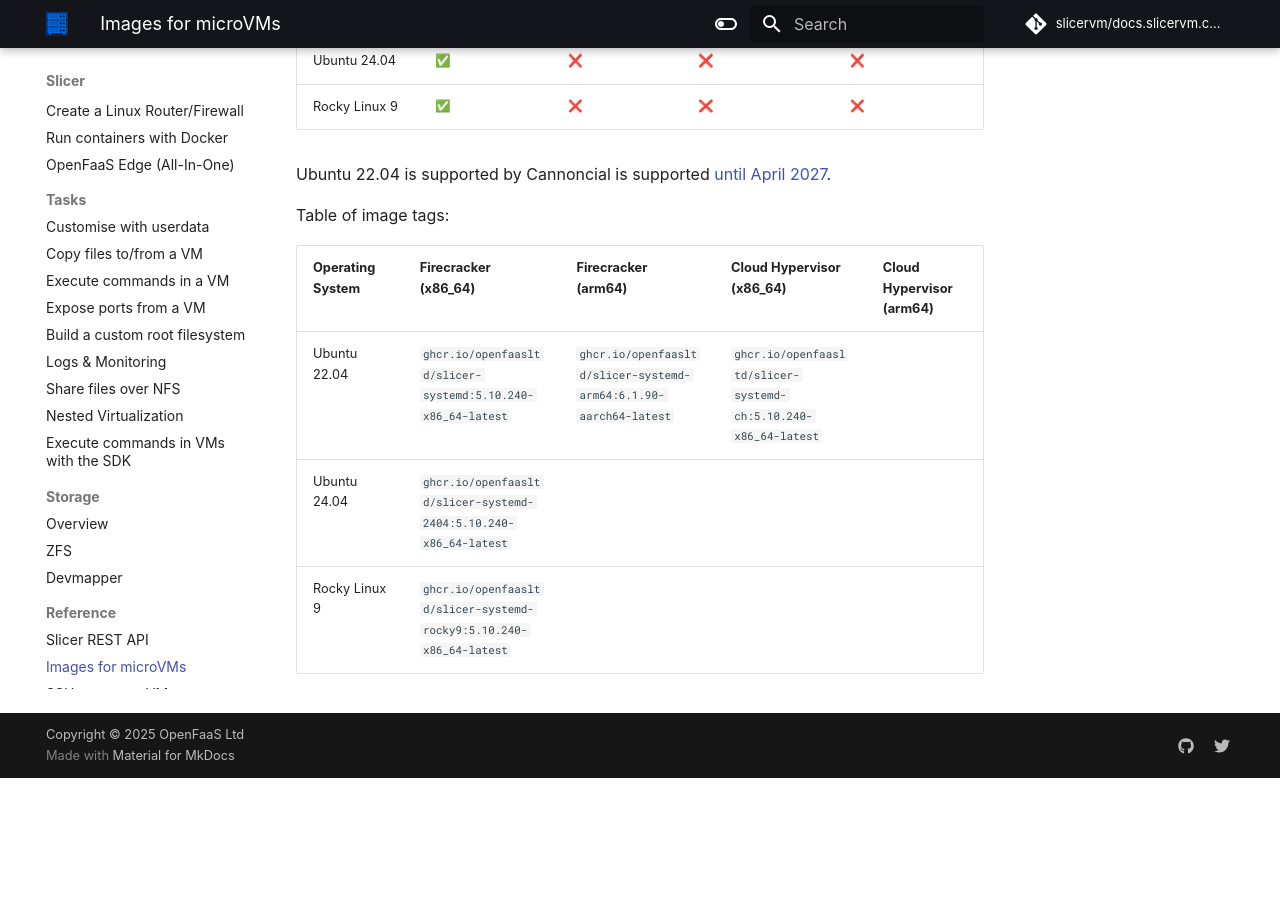
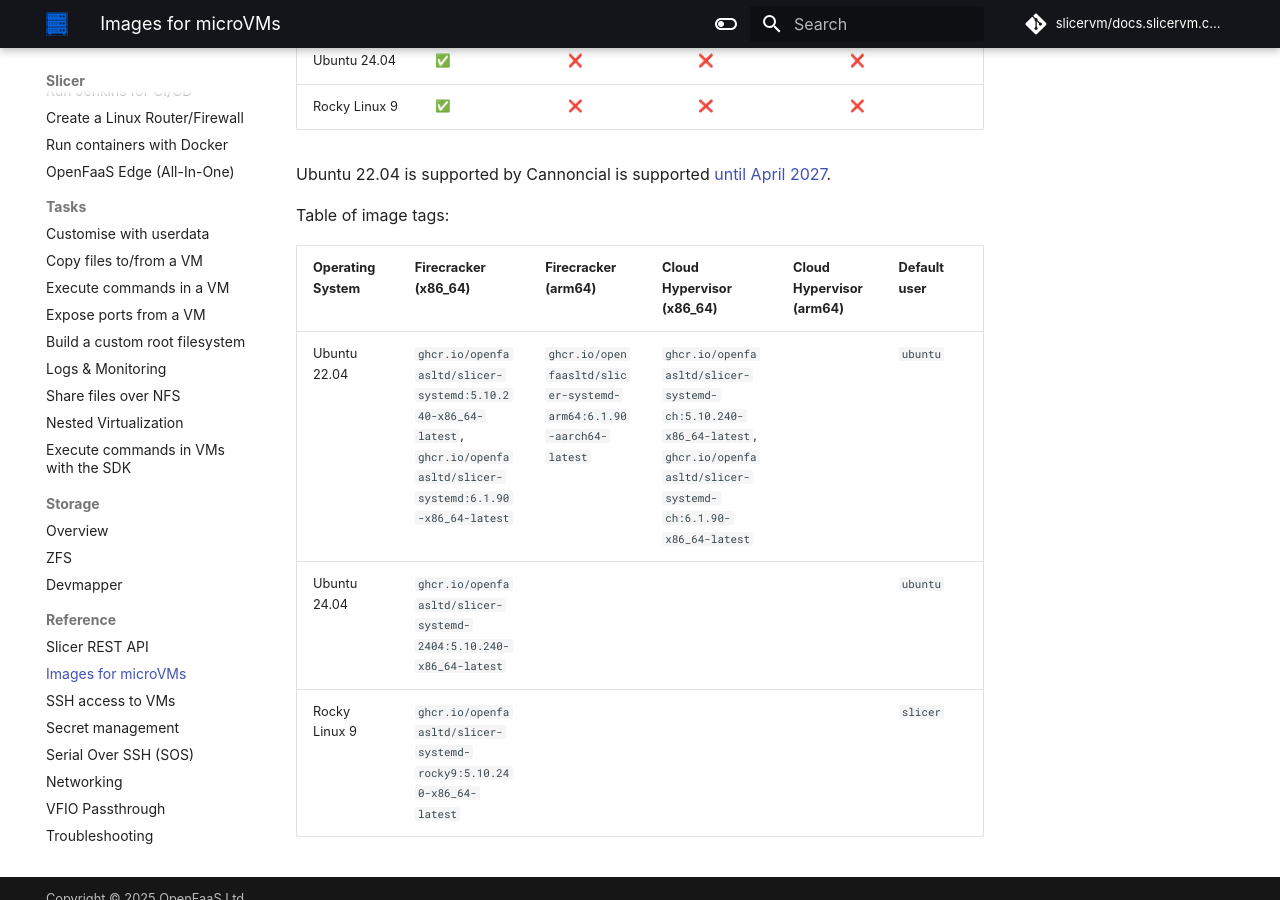
Before and after one commit to slicervm/docs.slicervm.com, an MkDocs documentation site: the page built from docs/reference/images.md, in a window 1280 px wide and 900 px high, scrolled down 563 px. Built offline with MkDocs 1.6.1 and Material for MkDocs 9.7.7, drawn with Linux system fonts in a browser that asks for light colours; emoji names are drawn with the system emoji font; some web fonts are replaced; comment, search, counter and statistics services are not loaded; before the commit the page ends 1341 px from its top, so only the background shows below that.

Commit message:
Updates for default username for rocky9
Signed-off-by: Alex Ellis (OpenFaaS Ltd) <alexellis2@gmail.com>

```diff
--- a/docs/reference/images.md
+++ b/docs/reference/images.md
@@ -20,8 +20,8 @@
 
 Table of image tags:
 
-| Operating System | Firecracker (x86_64) | Firecracker (arm64) | Cloud Hypervisor (x86_64) | Cloud Hypervisor (arm64) |
-| ------------------ | ------------------------------------------------------------------- | ------------------------------------------------------------------- | ------------------------------------------------------------------- | ------------------------------------------------------------------- |
-| Ubuntu 22.04       | `ghcr.io/openfaasltd/slicer-systemd:5.10.240-x86_64-latest`         | `ghcr.io/openfaasltd/slicer-systemd-arm64:6.1.90-aarch64-latest` | `ghcr.io/openfaasltd/slicer-systemd-ch:5.10.240-x86_64-latest` |  |
-| Ubuntu 24.04       | `ghcr.io/openfaasltd/slicer-systemd-2404:5.10.240-x86_64-latest`    |                                                                |                                                              |  |
-| Rocky Linux 9      | `ghcr.io/openfaasltd/slicer-systemd-rocky9:5.10.240-x86_64-latest`  |                                                                |                                                              |  |
+| Operating System | Firecracker (x86_64) | Firecracker (arm64) | Cloud Hypervisor (x86_64) | Cloud Hypervisor (arm64) | Default user |
+| ------------------ | ------------------------------------------------------------------- | ------------------------------------------------------------------- | ------------------------------------------------------------------- | ------------------------------------------------------------------- | ------------------------------------------------------------------- |
+| Ubuntu 22.04       | `ghcr.io/openfaasltd/slicer-systemd:5.10.240-x86_64-latest`, `ghcr.io/openfaasltd/slicer-systemd:6.1.90-x86_64-latest`         | `ghcr.io/openfaasltd/slicer-systemd-arm64:6.1.90-aarch64-latest` | `ghcr.io/openfaasltd/slicer-systemd-ch:5.10.240-x86_64-latest`,  `ghcr.io/openfaasltd/slicer-systemd-ch:6.1.90-x86_64-latest` |  | `ubuntu` |
+| Ubuntu 24.04       | `ghcr.io/openfaasltd/slicer-systemd-2404:5.10.240-x86_64-latest`    |                                                                |                                                              |  | `ubuntu` |
+| Rocky Linux 9      | `ghcr.io/openfaasltd/slicer-systemd-rocky9:5.10.240-x86_64-latest`  |                                                                |                                                              |  | `slicer` |
```
Also changed, not shown: docs/examples/openfaas-edge.md (+2 -2 lines), docs/reference/ssh.md (+1 -1 lines).
